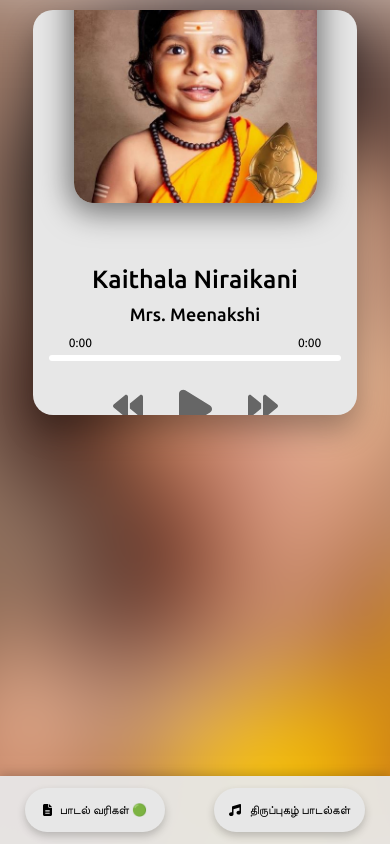
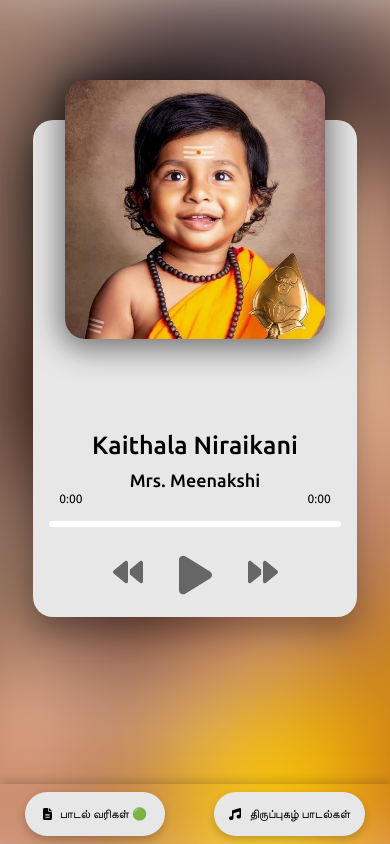
Before and after one commit to venkatprasadh/thiruppugazh-player, a React (Create React App) app: page / in a window 390 px wide. Built offline with nearby package versions, Linux system fonts and the light colour scheme; the HTML template or start-up script is replaced by a standard one.

Commit message:
fixed lyric and cover img in mobile

```diff
--- a/src/App.css
+++ b/src/App.css
@@ -26,7 +26,7 @@ a:focus {
   flex-direction: row;
   align-items: center;
   justify-content: center;
-  padding: 40px 10px;
+  padding: 60px 10px 40px; /* Increased top padding */
   box-sizing: border-box;
 }
 
@@ -38,7 +38,7 @@ a:focus {
 
 .lyrics-overlay {
   position: absolute;
-  top: -50px; /* Match the top of the player-img */
+  top: -40px; /* Match the updated player-img top position */
   left: 0;
   right: 0;
   margin: 0 auto;
@@ -101,6 +101,11 @@ a:focus {
 @media (max-width: 480px) {
   .app-container {
     padding-bottom: 70px; /* Add space for fixed buttons at bottom */
+    padding-top: 60px; /* Add space at the top to prevent clipping */
+  }
+
+  .app {
+    padding-top: 60px; /* Additional padding to prevent clipping */
   }
 
   .player-with-lyrics {
@@ -110,14 +115,17 @@ a:focus {
   .container {
     width: 100%;
     max-width: 100%;
-  }
-
-  /* Keep lyrics overlay on top of album art like desktop */
+    margin-top: 50px; /* Add margin to prevent album cover clipping */
+  }  /* Make lyrics overlay exactly match the album art in mobile */
   .lyrics-overlay {
     position: absolute;
-    width: 75%;
+    width: 80%; /* Match the album width on mobile */
     aspect-ratio: 1/1; /* Keep it square */
-    top: -50px;
+    top: -30px; /* Match the mobile player-img top position */
+    left: 50%;
+    right: auto;
+    transform: translateX(-50%); /* Perfect centering */
+    border-radius: 20px; /* Match the album art border radius */
   }
 
   .app {
@@ -146,21 +154,22 @@ a:focus {
     min-height: 44px;    /* Apple's recommended minimum touch target height */
     display: flex;
     align-items: center;
-  }
-  /* Player controls adjustments */
+  }  /* Player controls adjustments */
   .player-controls {
-    top: -5px;
-    width: 70%;
+    top: 10px; /* Move controls down a bit for better visibility */
+    width: 90%;
+    max-width: none;
+    margin-bottom: 20px; /* Add space below controls */
   }
 
   .player-controls svg {
-    font-size: 24px;
-    margin: 0 12px; /* More spacing for touch targets */
+    font-size: 28px; /* Slightly larger icons for visibility */
+    margin: 0 15px; /* More spacing for touch targets */
     padding: 8px;  /* Larger touch area */
   }
 
   .play-button {
-    font-size: 34px !important;
+    font-size: 38px !important;
     padding: 10px; /* Larger touch area for the main play button */
   }
 
@@ -213,8 +222,9 @@ a:focus {
   border-radius: 20px;
   box-shadow: 0 15px 30px rgba(0, 0, 0, 0.3);
   transition: all 0.5s ease;
-  overflow: hidden;
+  overflow: visible; /* Changed from hidden to prevent clipping */
   box-sizing: border-box;
+  padding-top: 40px; /* Adjusted to match the new album art position */
 }
 
 .container:hover {
@@ -225,9 +235,16 @@ a:focus {
   width: 75%;
   aspect-ratio: 1/1; /* Square shape */
   position: relative;
-  top: -50px;
+  top: -80px; /* Moved back up closer to original position */
   margin: 0 auto;
   display: block;
+}
+
+@media (max-width: 480px) {
+  .player-img {
+    top: -80px; /* Also moved back up on mobile */
+    width: 80%; /* Slightly larger on mobile */
+  }
 }
 
 .player-img img {
@@ -286,13 +303,13 @@ h3 {
 
 .music-duration {
   position: relative;
-  top: -25px;
+  top: -35px;
   display: flex;
   justify-content: space-between;
-  width: 90%;
+  width: 100%;
   max-width: 350px;
   margin: 0 auto;
-  padding: 0 5px;
+  padding: 0 10px;
 }
 
 .player-controls {
@@ -334,12 +351,12 @@ h3 {
   display: flex;
   justify-content: space-around;
   align-items: center;
-  background-color: rgba(231, 231, 231, 0.95);
   backdrop-filter: blur(10px);
   -webkit-backdrop-filter: blur(10px);
   padding: 12px 0;
   z-index: 100;
   box-shadow: 0 -2px 10px rgba(0, 0, 0, 0.2);
+  height: 60px; /* Fixed height for the control bar */
 }
 
 /* Desktop styles - hide the container */
--- a/src/components/LyricsDisplay.css
+++ b/src/components/LyricsDisplay.css
@@ -52,10 +52,17 @@
 @media (max-width: 480px) {
   .lyrics-container {
     height: 100%;
+    width: 100%;
     min-height: 0; /* Let it be determined by parent */
     padding: 10px;
     margin: 0;
-    border-radius: 15px;
+    border-radius: 20px; /* Match album art border radius */
+    margin-top: 0; /* Ensure no extra margin pushing it down */
+    position: absolute;
+    top: 40px; /* Adjust to prevent clipping with the top of the screen */
+    left: 0;
+    right: 0;
+    bottom: 0;
   }
 
   .lyrics-title {
```
Also changed, not shown: 5 other files (tests, documents, lock files or other folders).
